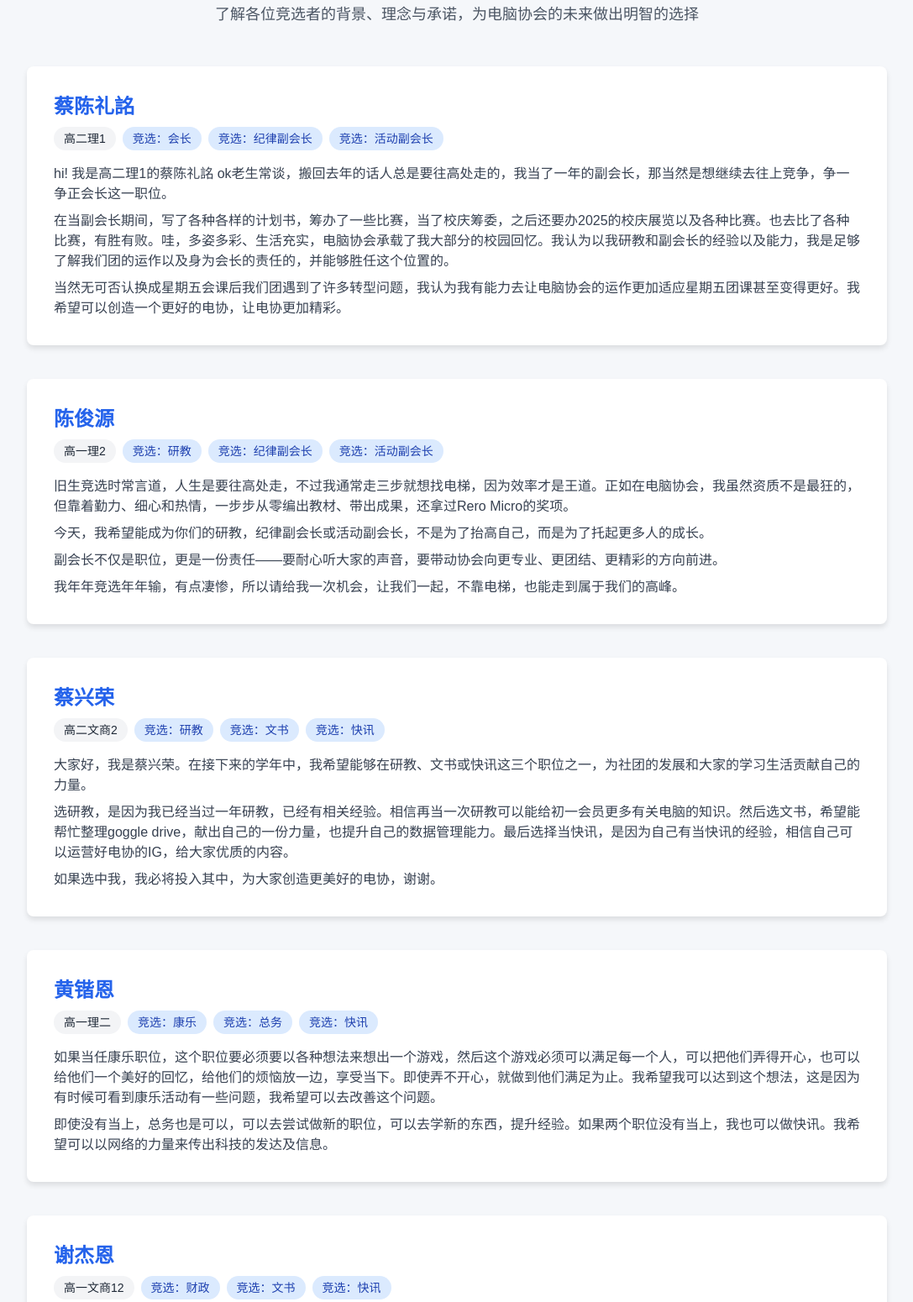
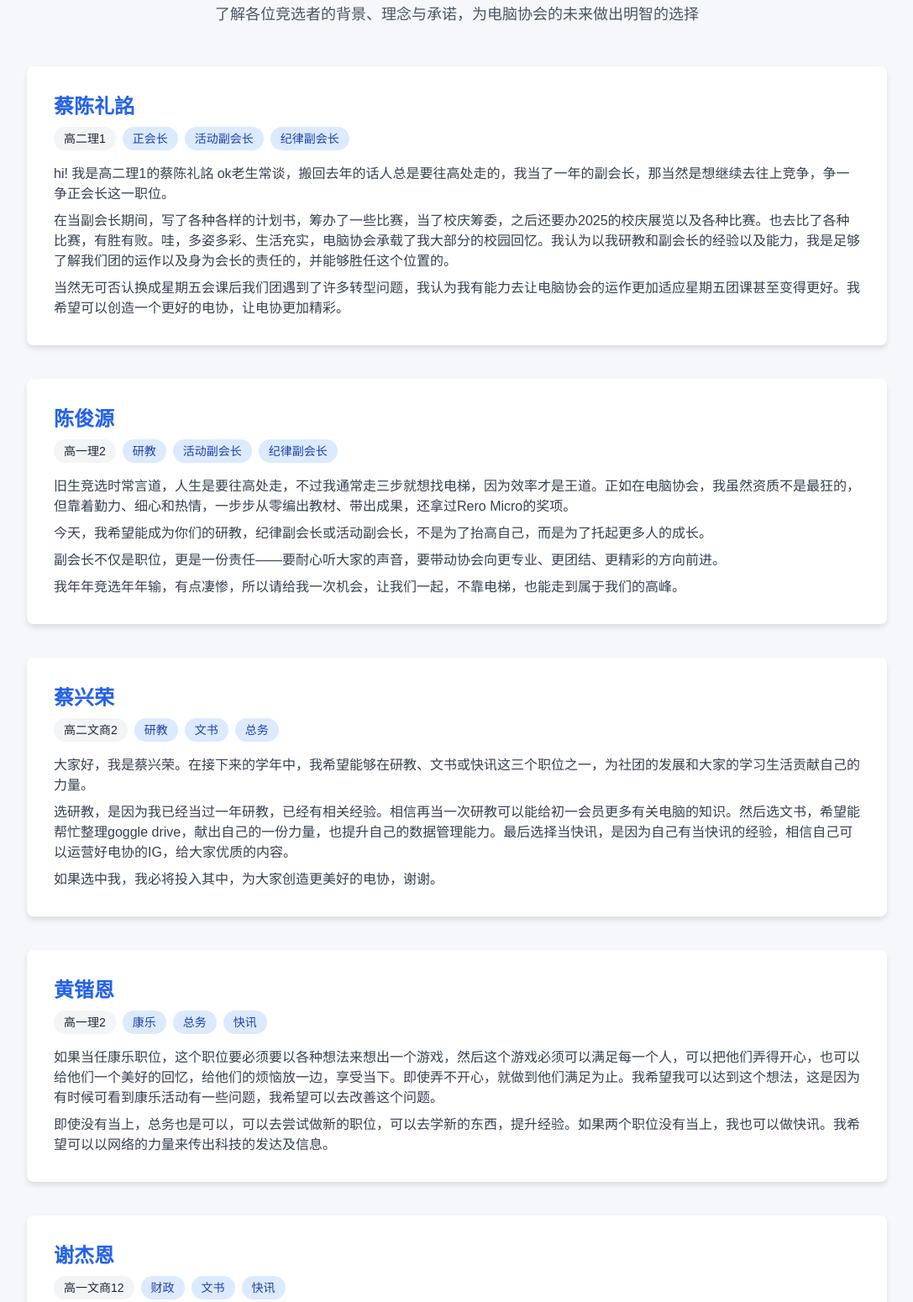
Before and after one commit to pwee0709/fymcs-2025, a plain HTML site: page index.html in a window 1280 px wide. Shown: the part 165-1715 px from the top of the page at 84% size, without its empty margins (96-1183 px from the left). Drawn offline with nearby package versions, Linux system fonts and the light colour scheme.

Commit message:
Update index.html

```diff
--- a/index.html
+++ b/index.html
@@ -40,9 +40,9 @@
                 <h2 class="text-2xl font-bold mb-2 text-blue-600">蔡陈礼詺</h2>
                 <div class="flex flex-wrap gap-2 mb-4">
                     <span class="bg-gray-100 text-gray-800 px-3 py-1 rounded-full text-sm font-medium">高二理1</span>
-                    <span class="bg-blue-100 text-blue-800 px-3 py-1 rounded-full text-sm font-medium">竞选：会长</span>
-                    <span class="bg-blue-100 text-blue-800 px-3 py-1 rounded-full text-sm font-medium">竞选：纪律副会长</span>
-                    <span class="bg-blue-100 text-blue-800 px-3 py-1 rounded-full text-sm font-medium">竞选：活动副会长</span>
+                    <span class="bg-blue-100 text-blue-800 px-3 py-1 rounded-full text-sm font-medium">正会长</span>
+                    <span class="bg-blue-100 text-blue-800 px-3 py-1 rounded-full text-sm font-medium">活动副会长</span>
+                    <span class="bg-blue-100 text-blue-800 px-3 py-1 rounded-full text-sm font-medium">纪律副会长</span>
                 </div>
                 <div class="text-gray-700">
                     <p class="mb-2">hi! 我是高二理1的蔡陈礼詺 ok老生常谈，搬回去年的话人总是要往高处走的，我当了一年的副会长，那当然是想继续去往上竞争，争一争正会长这一职位。</p>
@@ -56,9 +56,9 @@
                 <h2 class="text-2xl font-bold mb-2 text-blue-600">陈俊源</h2>
                 <div class="flex flex-wrap gap-2 mb-4">
                     <span class="bg-gray-100 text-gray-800 px-3 py-1 rounded-full text-sm font-medium">高一理2</span>
-                    <span class="bg-blue-100 text-blue-800 px-3 py-1 rounded-full text-sm font-medium">竞选：研教</span>
-                    <span class="bg-blue-100 text-blue-800 px-3 py-1 rounded-full text-sm font-medium">竞选：纪律副会长</span>
-                    <span class="bg-blue-100 text-blue-800 px-3 py-1 rounded-full text-sm font-medium">竞选：活动副会长</span>
+                    <span class="bg-blue-100 text-blue-800 px-3 py-1 rounded-full text-sm font-medium">研教</span>
+                    <span class="bg-blue-100 text-blue-800 px-3 py-1 rounded-full text-sm font-medium">活动副会长</span>
+                    <span class="bg-blue-100 text-blue-800 px-3 py-1 rounded-full text-sm font-medium">纪律副会长</span>
                 </div>
                 <div class="text-gray-700">
                     <p class="mb-2">旧生竞选时常言道，人生是要往高处走，不过我通常走三步就想找电梯，因为效率才是王道。正如在电脑协会，我虽然资质不是最狂的，但靠着勤力、细心和热情，一步步从零编出教材、带出成果，还拿过Rero Micro的奖项。</p>
@@ -73,9 +73,9 @@
                 <h2 class="text-2xl font-bold mb-2 text-blue-600">蔡兴荣</h2>
                 <div class="flex flex-wrap gap-2 mb-4">
                     <span class="bg-gray-100 text-gray-800 px-3 py-1 rounded-full text-sm font-medium">高二文商2</span>
-                    <span class="bg-blue-100 text-blue-800 px-3 py-1 rounded-full text-sm font-medium">竞选：研教</span>
-                    <span class="bg-blue-100 text-blue-800 px-3 py-1 rounded-full text-sm font-medium">竞选：文书</span>
-                    <span class="bg-blue-100 text-blue-800 px-3 py-1 rounded-full text-sm font-medium">竞选：快讯</span>
+                    <span class="bg-blue-100 text-blue-800 px-3 py-1 rounded-full text-sm font-medium">研教</span>
+                    <span class="bg-blue-100 text-blue-800 px-3 py-1 rounded-full text-sm font-medium">文书</span>
+                    <span class="bg-blue-100 text-blue-800 px-3 py-1 rounded-full text-sm font-medium">总务</span>
                 </div>
                 <div class="text-gray-700">
                     <p class="mb-2">大家好，我是蔡兴荣。在接下来的学年中，我希望能够在研教、文书或快讯这三个职位之一，为社团的发展和大家的学习生活贡献自己的力量。</p>
@@ -88,10 +88,10 @@
             <div class="candidate-card bg-white p-6 md:p-8">
                 <h2 class="text-2xl font-bold mb-2 text-blue-600">黄锴恩</h2>
                 <div class="flex flex-wrap gap-2 mb-4">
-                    <span class="bg-gray-100 text-gray-800 px-3 py-1 rounded-full text-sm font-medium">高一理二</span>
-                    <span class="bg-blue-100 text-blue-800 px-3 py-1 rounded-full text-sm font-medium">竞选：康乐</span>
-                    <span class="bg-blue-100 text-blue-800 px-3 py-1 rounded-full text-sm font-medium">竞选：总务</span>
-                    <span class="bg-blue-100 text-blue-800 px-3 py-1 rounded-full text-sm font-medium">竞选：快讯</span>
+                    <span class="bg-gray-100 text-gray-800 px-3 py-1 rounded-full text-sm font-medium">高一理2</span>
+                    <span class="bg-blue-100 text-blue-800 px-3 py-1 rounded-full text-sm font-medium">康乐</span>
+                    <span class="bg-blue-100 text-blue-800 px-3 py-1 rounded-full text-sm font-medium">总务</span>
+                    <span class="bg-blue-100 text-blue-800 px-3 py-1 rounded-full text-sm font-medium">快讯</span>
                 </div>
                 <div class="text-gray-700">
                     <p class="mb-2">如果当任康乐职位，这个职位要必须要以各种想法来想出一个游戏，然后这个游戏必须可以满足每一个人，可以把他们弄得开心，也可以给他们一个美好的回忆，给他们的烦恼放一边，享受当下。即使弄不开心，就做到他们满足为止。我希望我可以达到这个想法，这是因为有时候可看到康乐活动有一些问题，我希望可以去改善这个问题。</p>
@@ -104,9 +104,9 @@
                 <h2 class="text-2xl font-bold mb-2 text-blue-600">谢杰恩</h2>
                 <div class="flex flex-wrap gap-2 mb-4">
                     <span class="bg-gray-100 text-gray-800 px-3 py-1 rounded-full text-sm font-medium">高一文商12</span>
-                    <span class="bg-blue-100 text-blue-800 px-3 py-1 rounded-full text-sm font-medium">竞选：财政</span>
-                    <span class="bg-blue-100 text-blue-800 px-3 py-1 rounded-full text-sm font-medium">竞选：文书</span>
-                    <span class="bg-blue-100 text-blue-800 px-3 py-1 rounded-full text-sm font-medium">竞选：快讯</span>
+                    <span class="bg-blue-100 text-blue-800 px-3 py-1 rounded-full text-sm font-medium">财政</span>
+                    <span class="bg-blue-100 text-blue-800 px-3 py-1 rounded-full text-sm font-medium">文书</span>
+                    <span class="bg-blue-100 text-blue-800 px-3 py-1 rounded-full text-sm font-medium">快讯</span>
                 </div>
                 <div class="text-gray-700">
                     <p>大家好，我是谢杰恩，今天竞选电脑学会的财政、文书和快讯职位。我一直对电脑有浓厚的兴趣，也相信自己有足够的细心和责任感去胜任学会的工作。无论是处理财务、整理资料，还是撰写快讯，我都会以认真的态度，全力以赴，做到最好。我希望能在这个团队里贡献自己的力量，也希望和大家一起把电脑学会办得更有活力、更有温度。请大家支持我，谢谢！</p>
@@ -132,9 +132,9 @@
                 <h2 class="text-2xl font-bold mb-2 text-blue-600">李家仪</h2>
                 <div class="flex flex-wrap gap-2 mb-4">
                     <span class="bg-gray-100 text-gray-800 px-3 py-1 rounded-full text-sm font-medium">高一文商6</span>
-                    <span class="bg-blue-100 text-blue-800 px-3 py-1 rounded-full text-sm font-medium">竞选：财政</span>
-                    <span class="bg-blue-100 text-blue-800 px-3 py-1 rounded-full text-sm font-medium">竞选：康乐</span>
-                    <span class="bg-blue-100 text-blue-800 px-3 py-1 rounded-full text-sm font-medium">竞选：研教</span>
+                    <span class="bg-blue-100 text-blue-800 px-3 py-1 rounded-full text-sm font-medium">财政</span>
+                    <span class="bg-blue-100 text-blue-800 px-3 py-1 rounded-full text-sm font-medium">康乐</span>
+                    <span class="bg-blue-100 text-blue-800 px-3 py-1 rounded-full text-sm font-medium">研教</span>
                 </div>
                 <div class="text-gray-700">
                     <p class="mb-2">嗨，我这次竞选的职业有三个，一是财政，二是康乐，三是快讯，首先我做财政的原因是我是有有做过2年财政的经验，但是是在班上罢了，然后想尝试一下在团体当财政的体验，如果我担任这个职位，我将尽我所能执行义务。</p>
```
